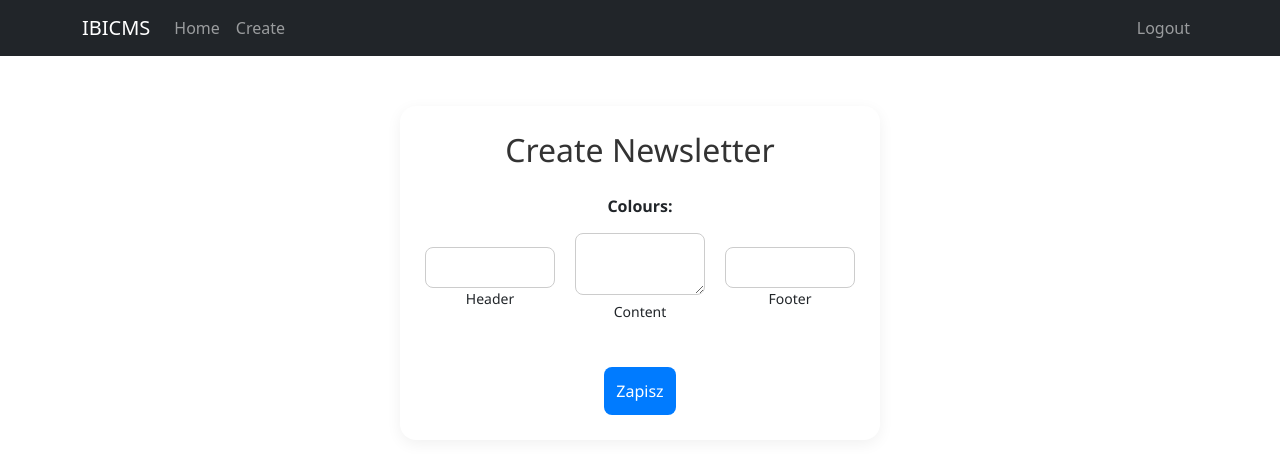
After one commit to MarcinCuprys13/Content-Management-System, a Django app: template ibicms/templates/creators/newsletter_creator.html in a window 1280 px wide. The commit adds this page. Shown: the top 454 px of the page. Run offline with Django 4.2, Linux system fonts and the light colour scheme; the template is opened without the code that fills it, so the values that code supplies are empty, except form fields; tables that the repository leaves empty hold one stand-in row (values such as "Sample post"); form fields are guessed from the names that the template uses.

Commit message:
creator i fix

```diff
--- /dev/null
+++ b/ibicms/templates/creators/newsletter_creator.html
@@ -0,0 +1,171 @@
+{% extends 'base.html' %}
+
+{% block content %}
+<style>
+    .form-container {
+        max-width: 480px;
+        margin: 50px auto;
+        padding: 25px;
+        border-radius: 16px;
+        box-shadow: 0 4px 15px rgba(0,0,0,0.06);
+        background-color: #fff;
+        font-family: 'Segoe UI', Tahoma, Geneva, Verdana, sans-serif;
+    }
+
+    .form-container h2 {
+        text-align: center;
+        margin-bottom: 25px;
+        color: #333;
+    }
+
+    .form-group {
+        margin-bottom: 15px;
+    }
+
+    .form-label {
+        font-weight: 500;
+        display: block;
+        margin-bottom: 5px;
+    }
+
+    input[type="text"],
+    input[type="email"],
+    input[type="file"],
+    textarea,
+    select {
+        width: 100%;
+        padding: 9px 12px;
+        border: 1px solid #ccc;
+        border-radius: 8px;
+        font-size: 14px;
+    }
+
+    input[type="color"] {
+        -webkit-appearance: none;
+        border: none;
+        width: 40px;
+        height: 40px;
+        border-radius: 50%;
+        padding: 0;
+        cursor: pointer;
+        outline: none;
+        box-shadow: 0 0 0 1px #ccc;
+    }
+
+    input[type="color"]::-webkit-color-swatch-wrapper {
+        padding: 0;
+        border-radius: 50%;
+    }
+
+    input[type="color"]::-webkit-color-swatch {
+        border: none;
+        border-radius: 50%;
+    }
+
+    .form-container button {
+        margin-top: 20px;
+        padding: 12px;
+        background-color: #007bff;
+        color: white;
+        border: none;
+        border-radius: 8px;
+        font-size: 16px;
+        cursor: pointer;
+        transition: background-color 0.3s ease;
+    }
+
+    .form-container button:hover {
+        background-color: #0056b3;
+    }
+
+    .color-row {
+        display: flex;
+        gap: 20px;
+        justify-content: space-between;
+        align-items: center;
+        margin-bottom: 20px;
+    }
+
+    .color-column {
+        text-align: center;
+        flex: 1;
+    }
+
+    .color-column label {
+        display: block;
+        margin-bottom: 5px;
+        font-size: 14px;
+    }
+
+    .section-title {
+    text-align: center;
+    font-weight: 600;
+    font-size: 16px;
+    margin-bottom: 15px;
+}
+
+.submit-btn {
+    margin-top: 20px;
+    padding: 12px 30px;
+    background-color: #007bff;
+    color: white;
+    border: none;
+    border-radius: 8px;
+    font-size: 16px;
+    cursor: pointer;
+    transition: background-color 0.3s ease;
+}
+
+.submit-btn:hover {
+    background-color: #0056b3;
+}
+
+
+</style>
+
+<div class="form-container">
+    <h2>Create Newsletter</h2>
+    <form method="post" enctype="multipart/form-data">
+        {% csrf_token %}
+
+        <div class="form-group">
+            <label class="form-label section-title">Colours:</label>
+            <div class="color-row">
+                <div class="color-column">
+                    {{ form.head_color }}
+                    <label for="{{ form.head_color.id_for_label }}">Header</label>
+                </div>
+                <div class="color-column">
+                    {{ form.body_color }}
+                    <label for="{{ form.body_color.id_for_label }}">Content</label>
+                </div>
+                <div class="color-column">
+                    {{ form.footer_color }}
+                    <label for="{{ form.footer_color.id_for_label }}">Footer</label>
+                </div>
+            </div>
+        </div>
+
+        {% for field in form %}
+        {% if field.name not in 'head_color body_color footer_color' %}
+        <div class="form-group">
+            {{ field.label_tag }}
+            {{ field }}
+            {% if field.help_text %}
+            <small class="form-text text-muted">{{ field.help_text }}</small>
+            {% endif %}
+            {% for error in field.errors %}
+            <div class="text-danger">{{ error }}</div>
+            {% endfor %}
+        </div>
+        {% endif %}
+        {% endfor %}
+
+        <div style="text-align: center;">
+            <button type="submit" class="submit-btn">Zapisz</button>
+        </div>
+
+
+    </form>
+</div>
+{% endblock %}
--- a/ibicms/templates/portfolio_template.html
+++ b/ibicms/templates/portfolio_template.html
@@ -76,7 +76,7 @@
     <div class="container">
       <h1 class="display-4">{{ ProfilePortfolio.hero_title }}</h1>
       <p class="lead">{{ ProfilePortfolio.hero_text }}</p>
-      <a href="#portfolio" class="btn btn-primary btn-lg">Zobacz moje projekty</a>
+      <a href="#portfolio" class="btn btn-primary btn-lg btn-dark">Zobacz moje projekty</a>
     </div>
   </header>
 
```
